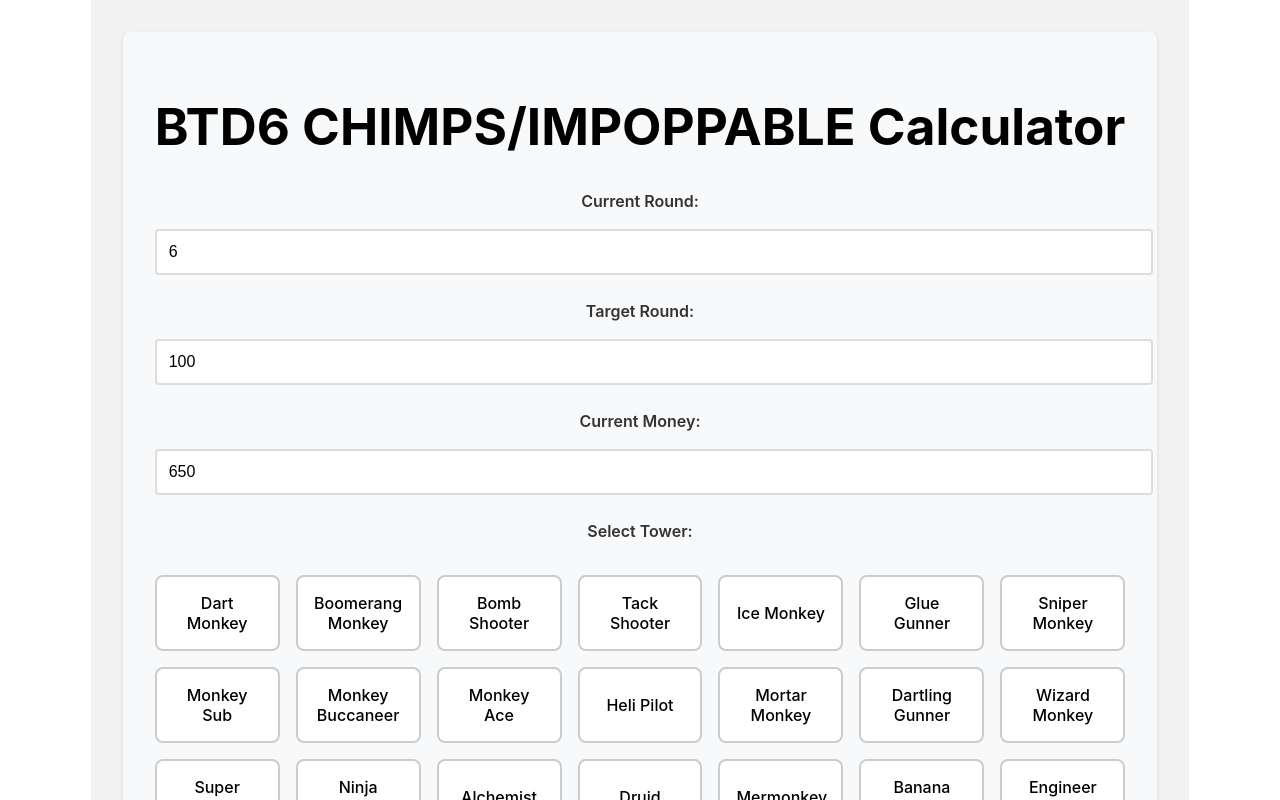
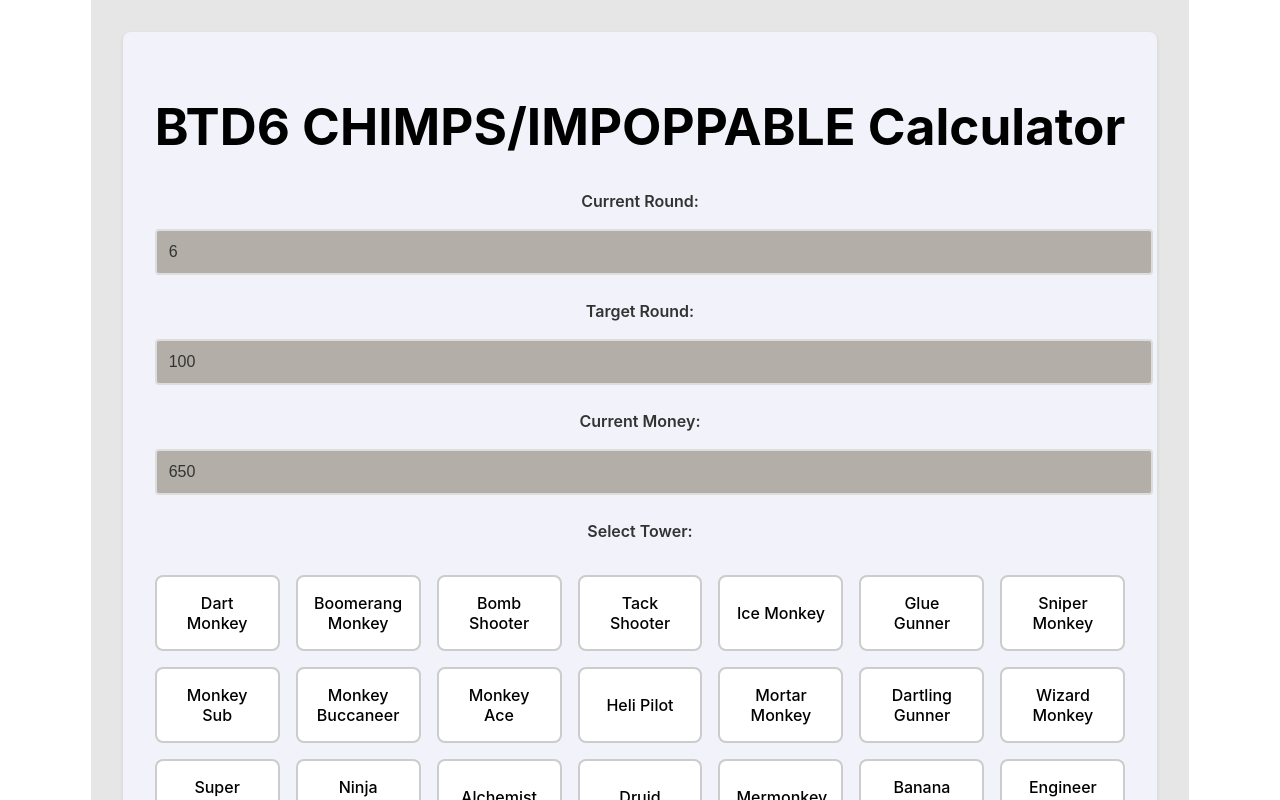
Before and after one commit to 7HE-LUCKY-FISH/btdcalc, a React (Vite) app: page / in a window 1280 px wide. Shown: the top 800 px of the page. Built offline with nearby package versions, Linux system fonts and the light colour scheme.

Commit message:
update to the text and looks of page

```diff
--- a/src/App.css
+++ b/src/App.css
@@ -3,7 +3,7 @@
   margin: 0 auto;
   padding: 2rem;
   text-align: center;
-  background-color: #f2f2f2;
+  background-color: #e6e6e6;
   color: #000;
 }
 
@@ -11,7 +11,7 @@
   max-width: 1200px;
   margin: 0 auto;
   padding: 2rem;
-  background-color: #f8f9fa;
+  background-color: #f2f2fa;
   border-radius: 8px;
   color: #000;
   box-shadow: 0 2px 4px rgba(0,0,0,0.1);
@@ -43,6 +43,8 @@
   font-size: 1rem;
   transition: border-color 0.2s;
   width: 100%;
+  background-color: #b3aea7;
+  color: #333;
 }
 
 .input-group input:focus {
@@ -209,11 +211,13 @@
 }
 
 .upgrade-path ul {
+  list-style-type: none;
   margin: 0.5rem 0;
   padding-left: 1.5rem;
 }
 
 .upgrade-path li {
+  padding: 0.25rem 0;
   margin: 0.25rem 0;
   color: #444;
 }
--- a/src/App.tsx
+++ b/src/App.tsx
@@ -205,8 +205,16 @@
             .map(towerData => {
               const upgrades = towerData.data.upgradePaths
                 .map(path => {
+                  let runningTotal = 0;
                   const affordableUpgradesInPath = path.upgrades
-                    .filter(upgrade => upgrade.price <= calculation.targetIncome);
+                    .filter(upgrade => {
+                      const newTotal = runningTotal + upgrade.price;
+                      if (newTotal <= calculation.targetIncome) {
+                        runningTotal = newTotal;
+                        return true;
+                      }
+                      return false;
+                    });
 
                   return affordableUpgradesInPath.length > 0
                     ? { path: path.path, upgrades: affordableUpgradesInPath }
@@ -348,11 +356,11 @@
   <div className="results">
     <h3>Upgrades you can afford before round 100:</h3>
     <p>Money Earned This Round: ${result.earnedSoFar}</p>
-    <p>Remaining Money Until Round 100: ${result.remainingMoney}</p>
-    <p>Remaining Money Until Round {state.targetRound}: ${result.targetIncome}</p>
+    <p>Money Earned from {state.currentRound} till {state.targetRound}: ${result.targetIncome}</p>
+    <p>Remaining Money to be Earned Until Round 100: ${result.remainingMoney}</p>
     {result.affordableUpgrades && (
       <div className="available-upgrades">
-        <h4>Available Upgrades:</h4>
+        <h4>Available Upgrades Paths:</h4>
         {result.affordableUpgrades.length > 0 ? (
           result.affordableUpgrades.map((towerData, index) => (
             <div key={index} className="tower-upgrades">
```
